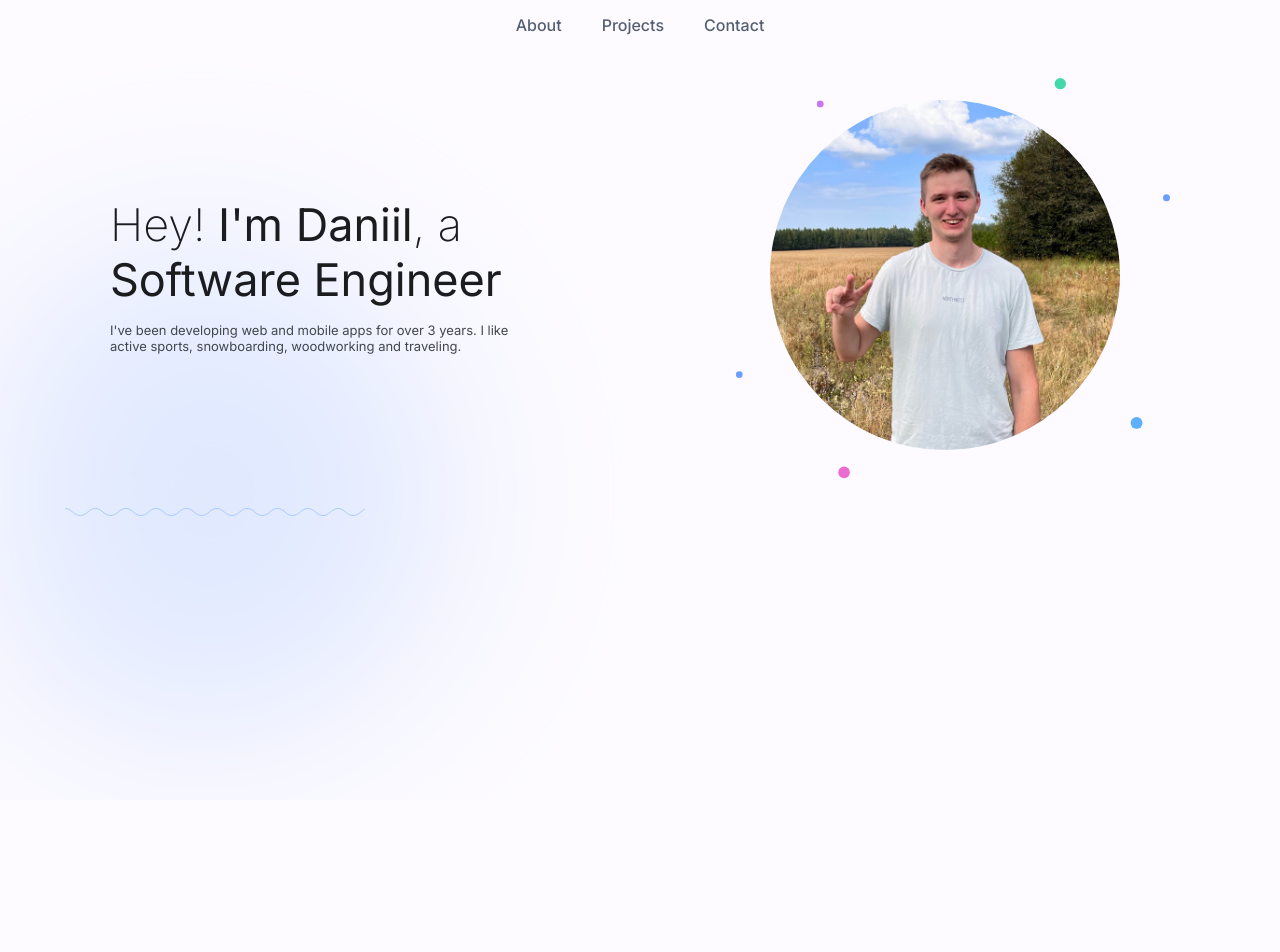
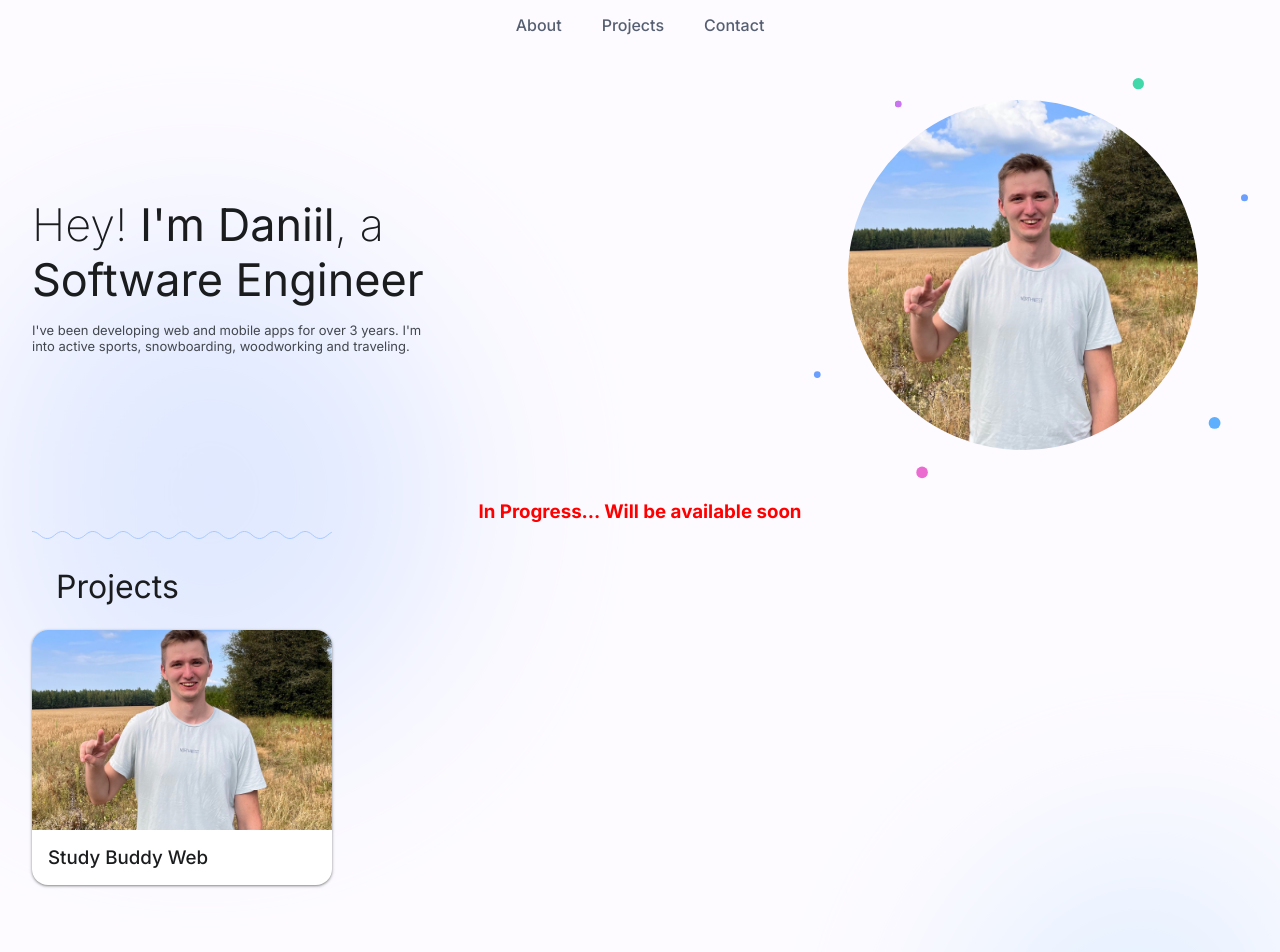
Before and after one commit to danyavol/personal-page, a Next.js app: page / in a window 1280 px wide. Shown: the top 952 px of the page. Before the commit the page ends 800 px from the top, so only its background shows below. Built offline with nearby package versions, Linux system fonts and the light colour scheme.

Commit message:
feat: Add projects component

```diff
--- /dev/null
+++ b/src/pages/about/about.tsx
@@ -0,0 +1,7 @@
+export function About() {
+    return (
+        <section id="about" style={{height: "800px"}}>
+            About
+        </section>
+    );
+}
--- /dev/null
+++ b/src/pages/contact/contact.tsx
@@ -0,0 +1,7 @@
+export function Contact() {
+    return (
+        <section id="contact" style={{height: "800px"}}>
+            Contact
+        </section>
+    );
+}
--- a/src/pages/header/header.module.scss
+++ b/src/pages/header/header.module.scss
@@ -1,7 +1,3 @@
-.header {
-    padding: 0 20px;
-}
-
 .navbar {
     display: flex;
     justify-content: center;
@@ -38,7 +34,7 @@
 
 .titleWrapper {
     display: flex;
-    justify-content: space-around;
+    justify-content: space-between;
     align-items: center;
     flex-wrap: wrap-reverse;
     gap: 30px;
--- a/src/pages/header/header.tsx
+++ b/src/pages/header/header.tsx
@@ -2,25 +2,22 @@ import styles from "./header.module.scss";
 
 export default function Header() {
     return (
-      <header className={styles.header}>
+      <header>
         <nav className={styles.navbar}>
-            <a href="#about" title="About">About</a>
-            <a href="#projects" title="My Projects">Projects</a>
-            <a href="#contact" title="Contact">Contact</a>
+            <a href="#about">About</a>
+            <a href="#projects">Projects</a>
+            <a href="#contact">Contact</a>
         </nav>
 
         <div className={styles.titleWrapper}>
             <div>
                 <h1 className={styles.title}>Hey! <strong>I'm Daniil</strong>, a<br/><strong>Software Engineer</strong></h1>
-                <p className={styles.titleDescription}>I've been developing web and mobile apps for over 3 years. I like active sports, snowboarding, woodworking and traveling.</p>
+                <p className={styles.titleDescription}>I've been developing web and mobile apps for over 3 years. I'm into active sports, snowboarding, woodworking and traveling.</p>
             </div>
             <div className={styles.photoWrapper}>
                 <img src="/images/my-photo.jpg" alt="Photo of me" className={styles.photo} />
             </div>
         </div>
-
-        <img src="/images/curve-line.svg" style={{marginLeft: "45px"}} />
-
       </header>
     )
   }
--- a/src/pages/index.tsx
+++ b/src/pages/index.tsx
@@ -1,6 +1,9 @@
 import Head from 'next/head'
 import { Inter } from 'next/font/google'
 import Header from './header/header'
+import { About } from './about/about'
+import { Projects } from './projects/projects'
+import { Contact } from './contact/contact'
 
 const inter = Inter({ subsets: ['latin'] })
 
@@ -15,8 +18,13 @@ export default function Home() {
       </Head>
       <main className={inter.className}>
             <Header />
-            <div className="page-background"></div>
+
+            <h3 style={{color: "red", textAlign: "center"}}>In Progress... Will be available soon</h3>
+            {/* <About /> */}
+            <Projects />
+            {/* <Contact /> */}
       </main>
+      <div className="page-background"></div>
     </>
   )
 }
--- /dev/null
+++ b/src/pages/projects/project-card.module.scss
@@ -0,0 +1,87 @@
+.card {
+    background-color: white;
+    box-shadow: 0px 1px 2px rgba(0, 0, 0, 0.3), 0px 1px 3px 1px rgba(0, 0, 0, 0.15);
+    border-radius: 16px;
+    cursor: pointer;
+    width: 300px;
+    transition: background-color 0.2s ease;
+
+    .cardPreview {
+        position: relative;
+        height: 200px;
+
+        img {
+            border-radius: 16px 16px 0 0;
+            width: 100%;
+            height: 100%;
+            background-size: contain;
+            object-fit: cover;
+        }
+
+        .cardPreviewOverlay p {
+            position: absolute;
+            bottom: 10px;
+            left: 16px;
+            right: 16px;
+            color: white;
+
+            overflow: hidden;
+            text-overflow: ellipsis;
+            display: -webkit-box;
+            -webkit-line-clamp: 2;
+            -webkit-box-orient: vertical;
+            font-size: 13px;
+        }
+    }
+
+    &:hover {
+        background-color: var(--md-sys-color-primary-container);
+    }
+
+    &:hover .cardPreviewOverlay {
+        opacity: 1;
+    }
+
+    .cardPreviewOverlay {
+        transition: opacity 0.2s ease;
+        opacity: 0;
+        position: absolute;
+        width: 100%;
+        height: 100%;
+        top: 0;
+        left: 0;
+        border-radius: 16px;
+        background: linear-gradient(
+            180deg,
+            transparent 62%,
+            rgba(0, 0, 0, 0.00345888) 63.94%,
+            rgba(0, 0, 0, 0.014204) 65.89%,
+            rgba(0, 0, 0, 0.0326639) 67.83%,
+            rgba(0, 0, 0, 0.0589645) 69.78%,
+            rgba(0, 0, 0, 0.0927099) 71.72%,
+            rgba(0, 0, 0, 0.132754) 73.67%,
+            rgba(0, 0, 0, 0.177076) 75.61%,
+            rgba(0, 0, 0, 0.222924) 77.56%,
+            rgba(0, 0, 0, 0.267246) 79.5%,
+            rgba(0, 0, 0, 0.30729) 81.44%,
+            rgba(0, 0, 0, 0.341035) 83.39%,
+            rgba(0, 0, 0, 0.367336) 85.33%,
+            rgba(0, 0, 0, 0.385796) 87.28%,
+            rgba(0, 0, 0, 0.396541) 89.22%,
+            rgba(0, 0, 0, 0.4) 91.17%
+        );
+    }
+
+    .cardDescription {
+        padding: 16px;
+
+        h3 {
+            font-weight: 500;
+        }
+
+        p {
+            font-size: 13px;
+            color: var(--md-sys-color-on-surface-variant);
+        }
+    }
+}
--- /dev/null
+++ b/src/pages/projects/project-card.tsx
@@ -0,0 +1,17 @@
+import styles from "./project-card.module.scss";
+
+export default function ProjectCard() {
+    return (
+        <div className={styles.card}>
+            <div className={styles.cardPreview}>
+                <img src="/images/my-photo.jpg" />
+                <div className={styles.cardPreviewOverlay}>
+                    <p>Web application which helps to do this and that stuff. Very useful, I recommend to click here and view all the details</p>
+                </div>
+            </div>
+            <div className={styles.cardDescription}>
+                <h3>Study Buddy Web</h3>
+            </div>
+        </div>
+    );
+}
--- /dev/null
+++ b/src/pages/projects/projects.tsx
@@ -0,0 +1,42 @@
+import ProjectCard from "./project-card";
+
+export function Projects() {
+    return (
+        <section id="projects" style={{height: "800px"}}>
+            <img src="/images/curve-line.svg" className="section-separator" />
+
+            <h2 className="section-title">Projects</h2>
+
+            <ProjectCard />
+        </section>
+    );
+}
+
+/**
+
+_____PROJECTS LIST_____
+
+    TOP Projects:
+Study Buddy Bot
+Study Buddy Web
+Money Splitter
+
+    Web Apps:
+Cozy Groups
+Жывеграм
+Equipment Service System
+Job Search App
+Restaurant
+React Pizza
+
+    Web Games:
+2D Platformer
+Tetris
+Sea Battle
+Ping-Pong
+
+    Other:
+Car Tracker
+Salary Calculator
+
+ */
--- a/src/styles/globals.scss
+++ b/src/styles/globals.scss
@@ -1,4 +1,5 @@
 @import "./theme/theme.scss";
+@import "./sections.scss";
 
 * {
     box-sizing: border-box;
@@ -8,11 +9,13 @@
 
 html,
 body {
+    scroll-behavior: smooth;
     max-width: 100vw;
     overflow-x: hidden;
 }
 
 body {
+    position: relative;
     color: var(--md-sys-color-on-surface-light);
     background: var(--md-sys-color-background-light);
 }
@@ -20,6 +23,9 @@ body {
 main {
     position: relative;
     min-height: 100vh;
+    max-width: 1280px;
+    padding: 0 32px;
+    margin: auto;
 }
 
 .page-background {
@@ -30,7 +36,7 @@ main {
     height: 100%;
     top: 0;
     left: 0;
-    filter: blur(100px) opacity(0.2);
+    filter: blur(100px) opacity(0.2); // TODO: Think how can you replace this, its lagging in Firefox and Safari (SVG filter)
     background-repeat: repeat-y;
     background-size: 100%;
 }
--- /dev/null
+++ b/src/styles/sections.scss
@@ -0,0 +1,9 @@
+.section-separator {
+    width: 300px;
+}
+
+.section-title {
+    margin: 24px;
+    font-weight: 400;
+    font-size: 32px;
+}
```
Lines whose indentation alone changed are shown as unchanged.
